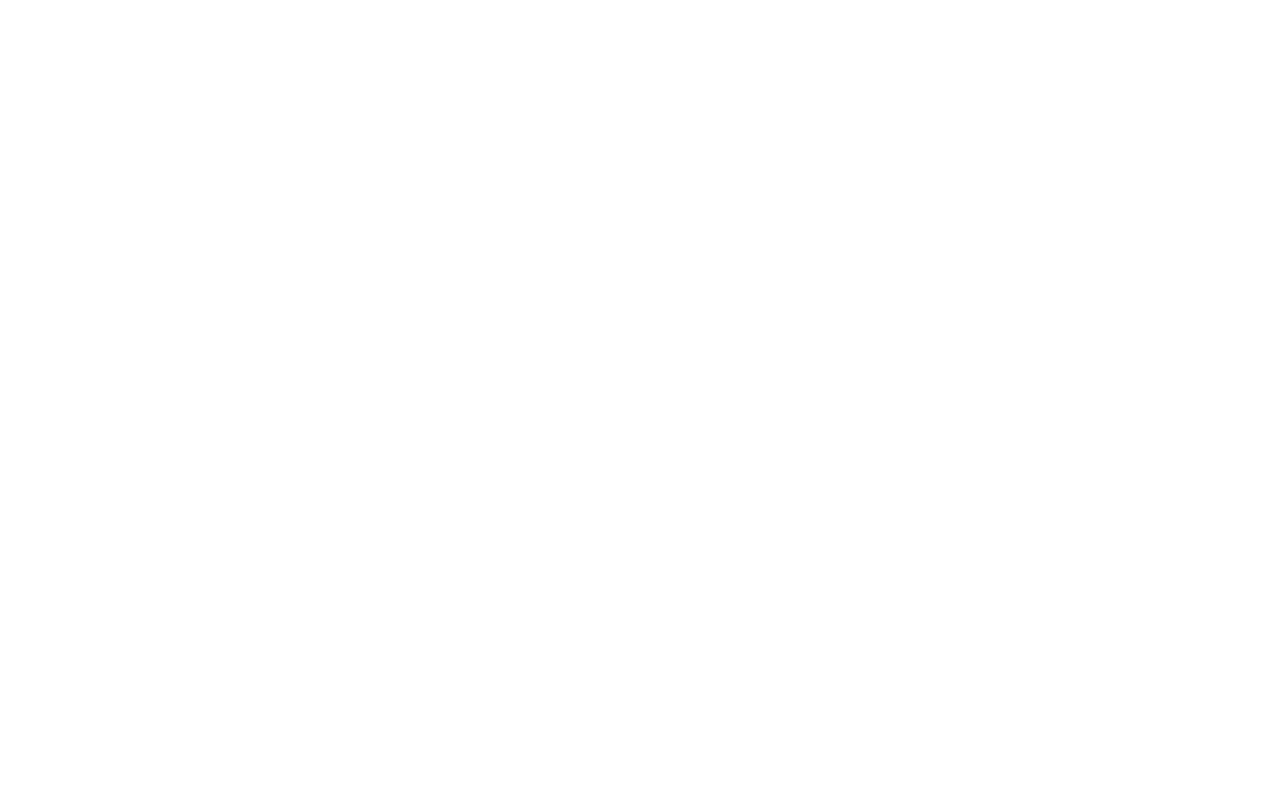
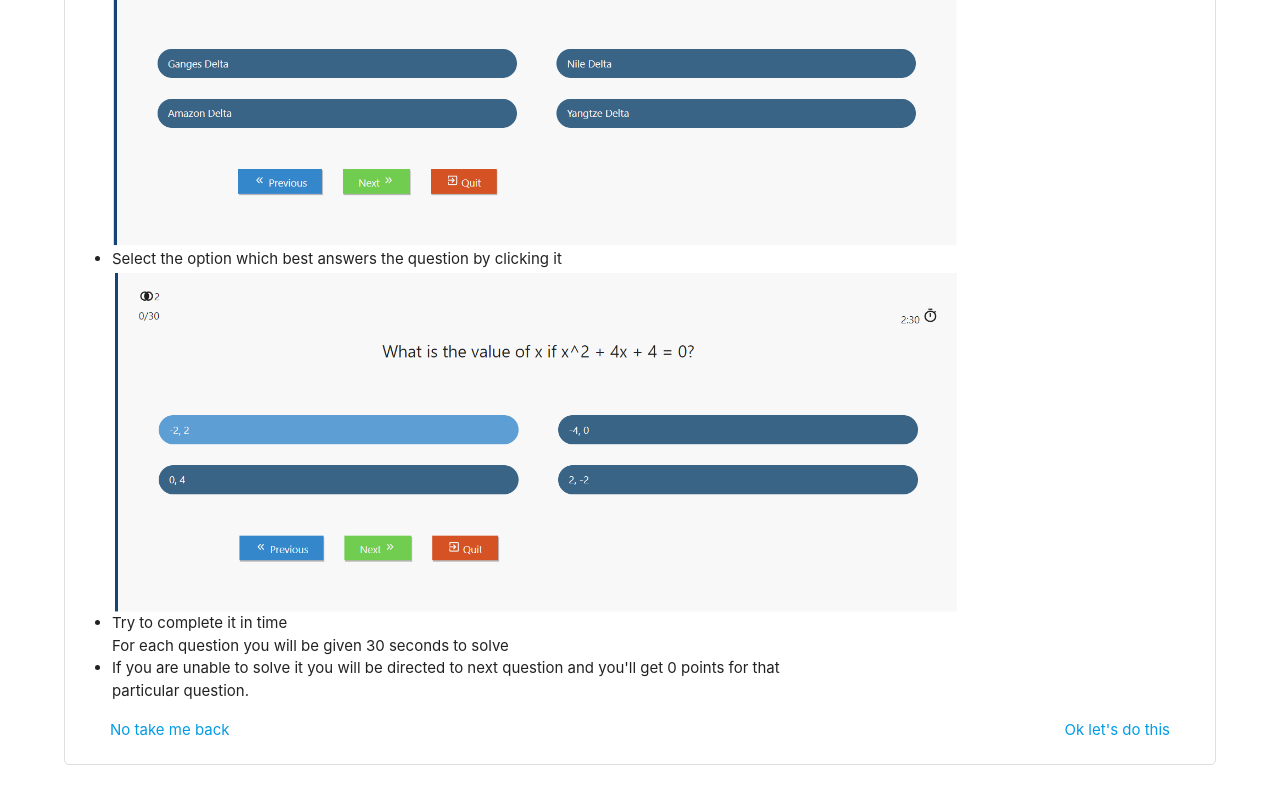
Before and after one commit to sid13-d/QizApp, a React (Create React App) app in the folder React/quiz-app/: page /play/Instructions in a window 1280 px wide. Shown: the part 393-1193 px from the top of the page. Before the commit the page ends 800 px from the top, so only its background shows below. Built offline with nearby package versions, Linux system fonts and the light colour scheme.

Commit message:
Added the feature of 50-50 which will remove the 2 wrong options out of 4

```diff
--- a/React/quiz-app/src/components/quiz/QuizInstruction.js
+++ b/React/quiz-app/src/components/quiz/QuizInstruction.js
@@ -1,17 +1,19 @@
 import { Fragment } from "react";
 import { Link } from "react-router-dom";
 import { Helmet } from "react-helmet";
-import Icon from "@mdi/react";
-import { mdiSetCenter } from '@mdi/js';
+// import Icon from "@mdi/react";
+// import { mdiSetCenter } from '@mdi/js';
 
-// import answer from '../../assets/img/background.jpg'
+import question from '../../assets/img/questions.png';
+import answer from '../../assets/img/answer.png';
 
 const QuizInstruction = () => {
+
 
     return(
        <Fragment>
         <Helmet><title>Quiz Instructions</title></Helmet>
-        <div className="instruction-container">
+        <div className="instruction contain">
         <h1>How to give the quiz</h1>
         <p>Ensure you read this guid from start to end</p>
             <ol className="browser-default" id="main-list" style={{listStyleType: "disc"}}>
@@ -20,28 +22,32 @@ const QuizInstruction = () => {
 
                  <li>
                     Every question contains 4 options
-                    {/* <img style={{mystyle}} src={answer} alt="Quiz App options example"/> */}
+                    <img className="imgs" style={{backgroundSize: 'cover',}} src={question} alt="Quiz App options example"/>
                     </li>
 
-                 <li>Select the option which best answers the question by clicking it</li>
                  <li>
-                    Each game has a life line
+                    Select the option which best answers the question by clicking it
+                    <img className="imgs" style={{backgroundSize: 'cover',}} src={answer} alt="Quiz App options example"/>
+                    </li>
+                 <li>
+                    Try to complete it in time
                     <ul id="sublist">
                         <li>
-                            50 - 50 chances
+                            For each question you will be given 30 seconds to solve
                         </li>
                     </ul>
                  </li>
 
                  <li>
-                    selecting 50 - 50 lifeline by clicking the Icon <Icon path={mdiSetCenter} size={1} /> will remove 2 wrong answers
+                    If you are unable to solve it you will be directed to next question and you'll get 0 points for that <br></br> particular question.
                  </li>
             </ol>
-        </div>
-        <div>
+            <div className="directions">
             <span><Link to="/">No take me back  <br></br></Link></span>
             <span><Link to="/play/quiz">Ok let's do this</Link></span>
         </div>
+        </div>
+
        </Fragment>
     );
 };
--- a/React/quiz-app/src/components/quiz/play.js
+++ b/React/quiz-app/src/components/quiz/play.js
@@ -13,13 +13,14 @@ class Play extends React.Component{
       questions: MCQ,
       random30: [],
       currQuestion: {},
-      nextQuestion: {},
-      previousQuestion: {},
+      // nextQuestion: {},
+      // previousQuestion: {},
       answer: '',
       noOfAnsweredQuestions: 0,
       currentQuestionIndex: 0,
       correctAnswer: 0,
       wrongAnswer: 0,
+      lifeLine: 2
     };
   }
   componentDidMount() {
@@ -49,7 +50,7 @@ class Play extends React.Component{
     this.setState({
       random30: arr,
     }, () => {
-      //console.log("The state hasbeen set", this.state.random30, "\n", this.state.currQuestion, "\n", this.state.nextQuestion);
+      console.log("The state hasbeen set", this.state.random30, "\n", this.state.currQuestion, "\n", this.state.nextQuestion);
       this.setter(0);
     });
 
@@ -84,6 +85,9 @@ class Play extends React.Component{
       console.log("The wrong answer is :", e.target.innerHTML.toLowerCase(), this.state.currQuestion["answer"].toLowerCase())
       this.wrongAnswer();
     }
+
+    this.showOptions();
+
   }
 
   correctAnswer = () => {
@@ -116,6 +120,7 @@ class Play extends React.Component{
   }, () => {
     this.setter(index);
   });
+
   }
 
 
@@ -128,6 +133,7 @@ class Play extends React.Component{
     }, () => {
       this.setter(index);
     })
+    this.showOptions();
 
   }
 
@@ -141,10 +147,34 @@ class Play extends React.Component{
     }, () => {
       this.setter(index)
     })
+
+    this.showOptions();
   }
 
 
+  showOptions = () => {
+    console.log("show options called")
+    const options = Array.from(document.querySelectorAll('.options'))
+    options.forEach(option => {
+      option.style.display = 'block';
+    })
+  }
 
+  hintsHandler = () => {
+
+
+    const options = Array.from(document.querySelectorAll('.options'))
+    let cnt=3, noOp=0;
+    console.log("options arr: ", options[cnt].innerHTML, "type of it is : ", typeof(options[cnt].innerHTML))
+    console.log("the object answer is arr: ", this.state.currQuestion['answer'], "type of it is : ", typeof(this.state.currQuestion['answer']))
+    while( cnt >= 0){
+      if(options[cnt].innerHTML !== this.state.currQuestion['answer'] && noOp !== 2){
+        options[cnt].style.display = "none";
+        noOp = noOp + 1;
+      }
+      cnt = cnt - 1;
+    }
+  }
 
       render() {
 
@@ -156,7 +186,7 @@ class Play extends React.Component{
             <div className="questions">
             <div className="lifeline-container">
                 <p>
-                    <span className="lifeline-icon"><Icon path={mdiSetCenter} size={1} /></span><span className="lifeline">2</span>
+                    <span className="lifeline-icon" onClick={this.hintsHandler}><Icon style={{color: "green"}} path={mdiSetCenter} size={1} /></span><span className="lifeline">{this.state.lifeLine}</span>
                 </p>
             </div>
             <div className="so-far">
--- a/React/quiz-app/src/styles/components/_play.scss
+++ b/React/quiz-app/src/styles/components/_play.scss
@@ -13,6 +13,8 @@
         .lifeline{
             position: relative;
             top: -5px;
+            cursor: pointer;
+
         }
     }
 
--- /dev/null
+++ b/React/quiz-app/src/styles/components/_quiz-instruction.scss
@@ -0,0 +1,32 @@
+.instruction{
+    border: 1px solid darken($color: $off-white, $amount: 10%);
+    border-radius: 5px;
+    padding: $sm $lg;
+
+    .browser-default{
+        padding: 2px;
+        margin-top: 10px;
+        margin-bottom: 15px;
+        display: inline-block;
+        align-items: center;
+
+
+        .imgs{
+            width: 80%;
+            height: 50%;
+            display: block;
+        }
+
+
+    }
+
+    .directions{
+        display: flex;
+        justify-content: space-between;
+    }
+}
+.contain{
+    margin: 35px auto;
+    max-width: 1280px;
+    width: 90%;
+}
--- a/React/quiz-app/src/styles/styles.scss
+++ b/React/quiz-app/src/styles/styles.scss
@@ -2,3 +2,4 @@
 @import './base/base';
 @import './base/settings';
 @import './components/play';
+@import './components/quiz-instruction';
```
Also changed, not shown: React/quiz-app/src/assets/img/answer.png (added), React/quiz-app/src/assets/img/questions.png (added).
